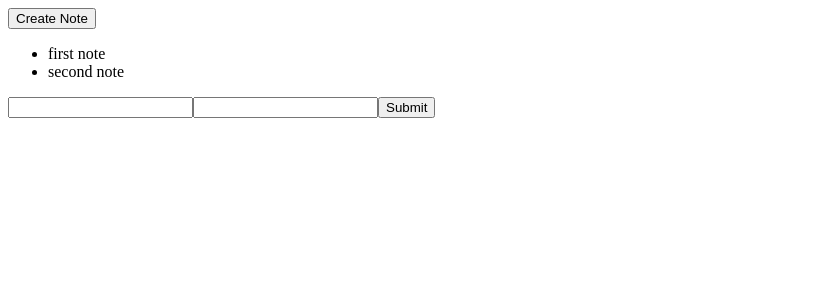
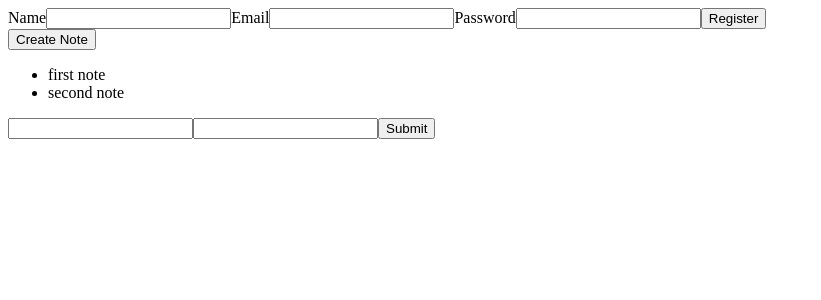
Before and after one commit to ythjkt/kumanote, a React (Create React App) app in the folder client/: page / in a window 1280 px wide. Shown: the top 300 px of the page, without its empty margins (0-821 px from the left). Built offline with nearby package versions, Linux system fonts and the light colour scheme.

Commit message:
Creates Register Component for testing purpose without redux.

```diff
--- a/client/package.json
+++ b/client/package.json
@@ -3,6 +3,7 @@
   "version": "0.1.0",
   "private": true,
   "dependencies": {
+    "axios": "^0.18.0",
     "prop-types": "^15.6.2",
     "react": "^16.7.0",
     "react-dom": "^16.7.0",
@@ -16,6 +17,7 @@
     "test": "react-scripts test",
     "eject": "react-scripts eject"
   },
+  "proxy": "http://localhost:5000",
   "eslintConfig": {
     "extends": "react-app"
   },
--- a/client/src/components/App.js
+++ b/client/src/components/App.js
@@ -2,9 +2,11 @@ import React from 'react'
 import NoteList from '../containers/NoteList'
 import AddNote from '../containers/AddNote'
 import EditNote from '../containers/EditNote'
+import Register from '../components/Register'
 
 const App = () => (
   <div>
+    <Register />
     <AddNote>Create Note</AddNote>
     <NoteList />
     <EditNote />
--- /dev/null
+++ b/client/src/components/Register.js
@@ -0,0 +1,68 @@
+import React, { Component } from 'react'
+import axios from 'axios'
+
+class Register extends Component {
+  constructor(props) {
+    super(props)
+
+    this.state = {
+      name: '',
+      email: '',
+      password: ''
+    }
+
+    this.onChange = this.onChange.bind(this)
+    this.onSubmit = this.onSubmit.bind(this)
+  }
+
+  onChange(e) {
+    this.setState({ [e.target.name]: e.target.value })
+  }
+
+  onSubmit(e) {
+    e.preventDefault()
+
+    const newUser = {
+      name: this.state.name,
+      email: this.state.email,
+      password: this.state.password
+    }
+
+    axios
+      .post('/api/users/register', newUser)
+      .then(res => console.log(res.data))
+      .catch(err => console.log(err.response.data))
+  }
+  render() {
+    return (
+      <div>
+        <form onSubmit={this.onSubmit}>
+          Name
+          <input
+            type="text"
+            name="name"
+            value={this.state.name}
+            onChange={this.onChange}
+          />
+          Email
+          <input
+            type="text"
+            name="email"
+            value={this.state.email}
+            onChange={this.onChange}
+          />
+          Password
+          <input
+            type="text"
+            name="password"
+            value={this.state.password}
+            onChange={this.onChange}
+          />
+          <button type="submit">Register</button>
+        </form>
+      </div>
+    )
+  }
+}
+
+export default Register
```
Also changed, not shown: client/src/actions/types.js (added), 1 other file (tests, documents, lock files or other folders).
